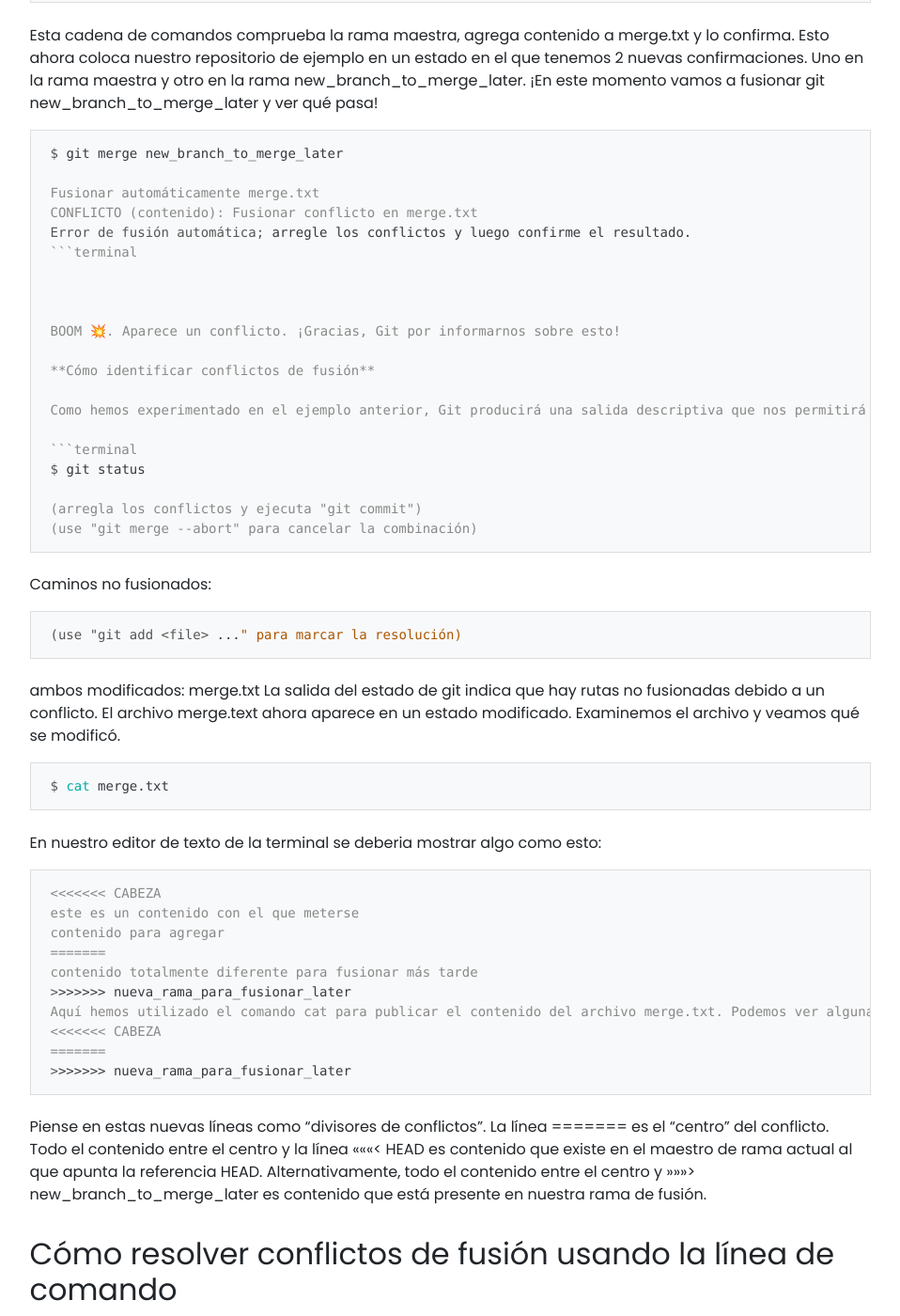
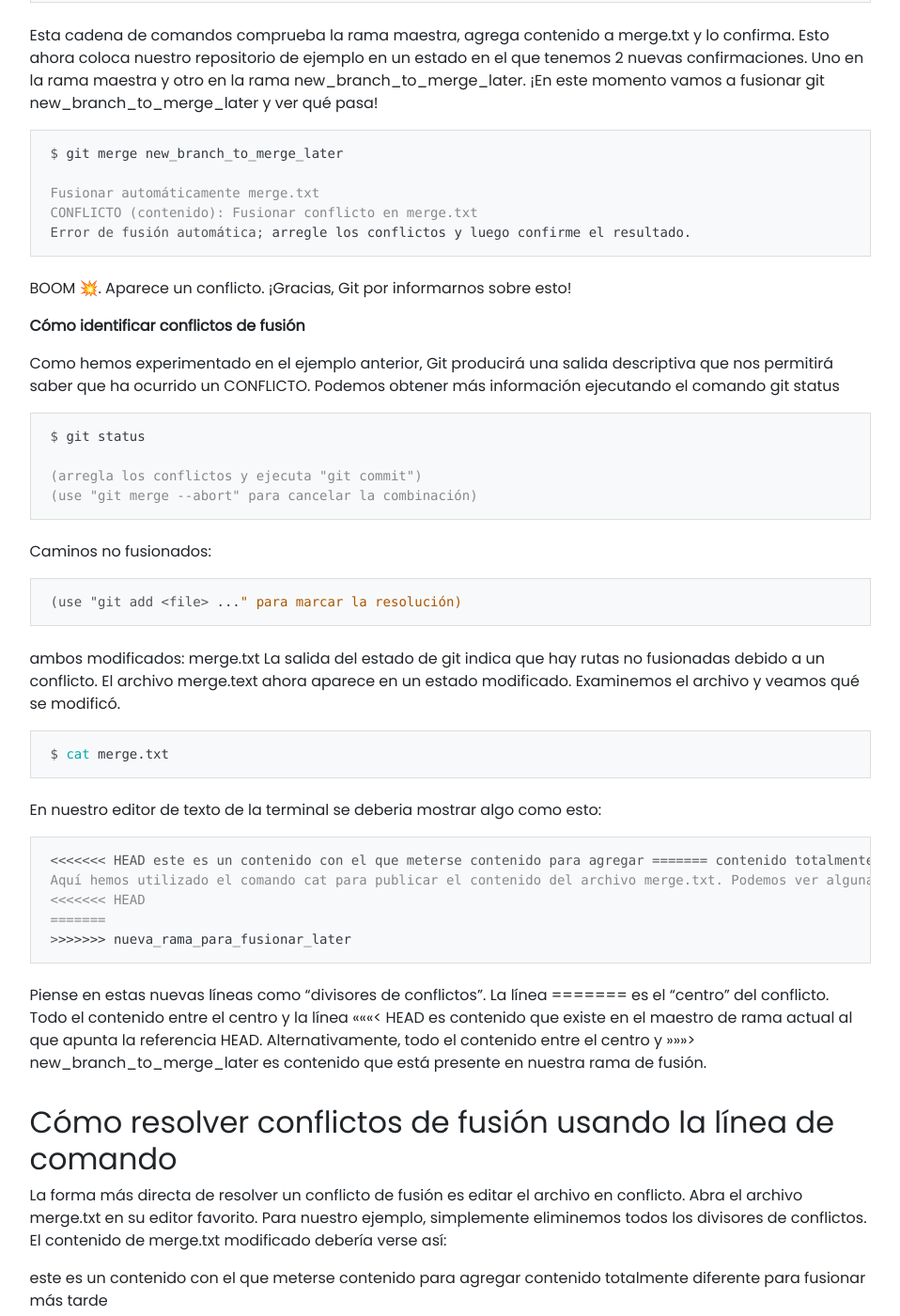
Before and after one commit to deyvidferrer/deyvidferrer, a Jekyll site: the page built from _posts/2020-09-14-resolviendo-conflictos-git-merge.md, in a window 1280 px wide and 1400 px high, scrolled down 3001 px. Shown: the whole window at 94% size, without its empty margins (161-1119 px from the left). Built offline with Jekyll 4.4.1, drawn with Linux system fonts in a browser that asks for light colours; nearby versions of some CDN libraries; our own code applies the rules of GitHub Pages for plain Markdown files; some of the changed text lies outside the part shown.

Commit message:
fix conflic article

````diff
--- a/_posts/2020-09-14-resolviendo-conflictos-git-merge.md
+++ b/_posts/2020-09-14-resolviendo-conflictos-git-merge.md
@@ -100,10 +100,7 @@ $ git merge new_branch_to_merge_later
 Fusionar automáticamente merge.txt
 CONFLICTO (contenido): Fusionar conflicto en merge.txt
 Error de fusión automática; arregle los conflictos y luego confirme el resultado.
-```terminal
-
-
-
+```
 BOOM 💥. Aparece un conflicto. ¡Gracias, Git por informarnos sobre esto!
 
 **Cómo identificar conflictos de fusión**
@@ -133,14 +130,9 @@ $ cat merge.txt
 En nuestro editor de texto de la terminal se deberia mostrar algo como esto:
 
 ```terminal
-<<<<<<< CABEZA
-este es un contenido con el que meterse
-contenido para agregar
-=======
-contenido totalmente diferente para fusionar más tarde
->>>>>>> nueva_rama_para_fusionar_later
+<<<<<<< HEAD este es un contenido con el que meterse contenido para agregar ======= contenido totalmente diferente para fusionar más tarde >>>>>>> nueva_rama_para_fusionar_later
 Aquí hemos utilizado el comando cat para publicar el contenido del archivo merge.txt. Podemos ver algunas nuevas incorporaciones extrañas.
-<<<<<<< CABEZA
+<<<<<<< HEAD
 =======
 >>>>>>> nueva_rama_para_fusionar_later
 ```
@@ -196,6 +188,7 @@ git merge --abort
 La ejecución de git merge con la opción --abort saldrá del proceso de fusión y devolverá la rama al estado anterior a que comenzara la fusión.
 
 ### Resumen
+
 Los conflictos de fusión pueden ser una experiencia intimidante. Afortunadamente, Git ofrece herramientas poderosas para ayudar a navegar y resolver conflictos. Git puede manejar la mayoría de las fusiones por sí solo con funciones de fusión automática. Surge un conflicto cuando dos ramas separadas han realizado ediciones en la misma línea en un archivo, o cuando un archivo se ha eliminado en una rama pero editado en la otra. Lo más probable es que surjan conflictos cuando se trabaja en un entorno de equipo.
 
 ------------------------
````
